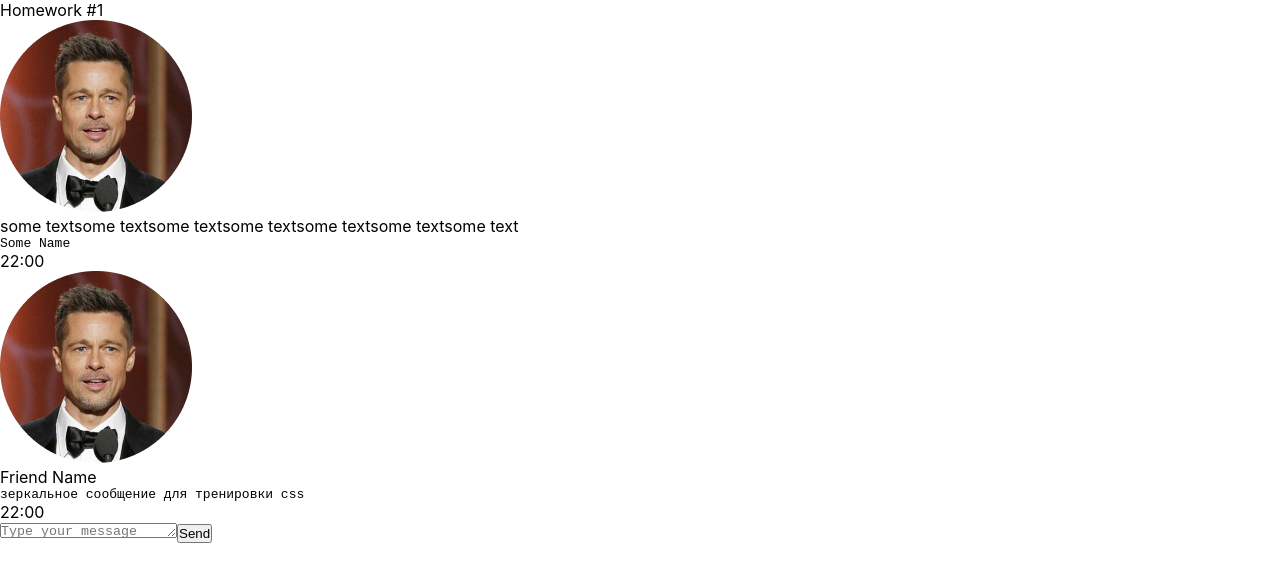
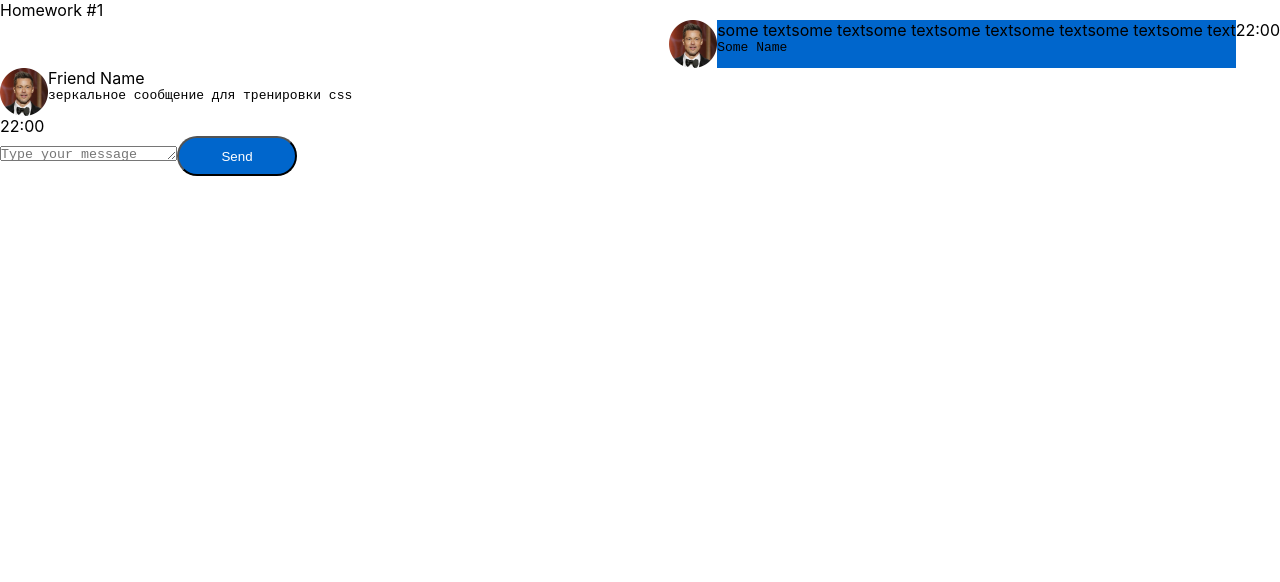
Before and after one commit to arturican/homework_old, a React (Create React App) app: page / in a window 1280 px wide. Shown: the top 582 px of the page. Built offline with nearby package versions, Linux system fonts and the light colour scheme.

Commit message:
добавил верстки

```diff
--- a/src/s1-main/App.module.css
+++ b/src/s1-main/App.module.css
@@ -3,7 +3,13 @@
 }
 
 .hw {
-
+    display: flex;
+    flex-direction: column;
+    flex-wrap: nowrap;
+    width: 1280px;
+    align-items: stretch;
+    margin-left: auto;
+    margin-right: auto;
 }
 
 .hwTitle {
--- a/src/s2-homeworks/hw01/friend-message/FriendMessage.module.css
+++ b/src/s2-homeworks/hw01/friend-message/FriendMessage.module.css
@@ -3,11 +3,13 @@
 }
 
 .friendImageAndText {
-
+    display: flex;
+    flex-direction: row;
 }
 
 .friendImageAndText img {
-
+    height: 48px;
+    width: 48px;
 }
 
 .friendText {
--- a/src/s2-homeworks/hw01/message-sender/MessageSender.module.css
+++ b/src/s2-homeworks/hw01/message-sender/MessageSender.module.css
@@ -1,4 +1,7 @@
 .sendForm {
+  font-family: Montserrat;
+  font-size: 16px;
+
 
 }
 
@@ -7,6 +10,13 @@
 }
 
 .button {
+  width: 120px;
+  height: 40px;
+  top: 432px;
+  left: 1090px;
+  border-radius: 20px;
+  background: #0066cc;
+  color: #FFFFFF;
 
 }
 
--- a/src/s2-homeworks/hw01/message/Message.module.css
+++ b/src/s2-homeworks/hw01/message/Message.module.css
@@ -1,17 +1,23 @@
 .message {
+    display: flex;
+    flex-direction: row;
+    justify-content: flex-end;
+
 
 }
 
 .imageAndText {
-
+    display: flex;
+    flex-direction: row;
 }
 
 .imageAndText img {
-
+    height: 48px;
+    width: 48px;
 }
 
 .text {
-
+    background: #0066cc;
 }
 
 .text:after {
```
